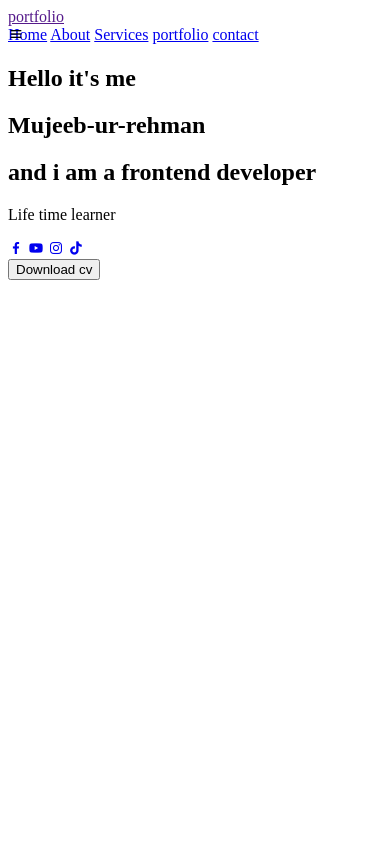
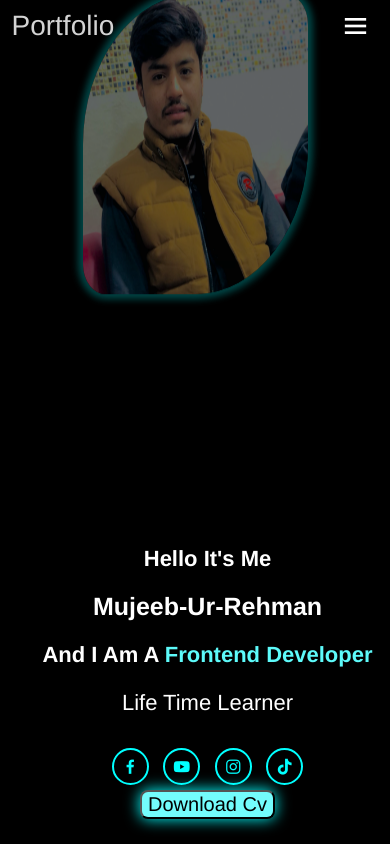
Before and after one commit to mxd-solutions/portfollio, a plain HTML site: page htmlfiles/myportfolio/index.html in a window 390 px wide. Drawn offline with nearby package versions, Linux system fonts and the light colour scheme.

Commit message:
done files

```diff
--- /dev/null
+++ b/css/myportfolio.css
@@ -0,0 +1,530 @@
+* {
+  color: rgb(255, 255, 255);
+  font-family: Helvetica;
+  text-transform: capitalize;
+}
+body {
+  background-color: black;
+  margin: 0;
+  padding: 0;
+}
+.header {
+  display: flex;
+  justify-content: space-between;
+  text-decoration: none;
+  position: fixed;
+  top: 0;
+  left: 0;
+  width: 100%;
+  height: 100%;
+  padding: 25px 0px;
+
+  z-index: 1;
+}
+
+.header a {
+  font-size: 25px;
+  color: lightgrey;
+  text-decoration: none;
+  text-transform: capitalize;
+  cursor: default;
+  padding-right: 40px;
+}
+.header .links {
+  justify-content: space-between;
+  padding-right: 35px;
+  animation: fromright 3s ease 1 forwards;
+}
+a {
+  padding: 5px;
+}
+.header .links a:hover,
+.header .links a.active {
+  color: rgb(2, 145, 145);
+  transition: 0.5s;
+}
+/* menu icon */
+.menu_icon {
+  display: none;
+  font-size: 30px;
+}
+.menu_icon i{
+  color: rgb(255, 255, 255);
+  margin-right: 20px;
+}
+.home .h2 {
+  font-size: 28px;
+  position: relative; /* Ensure that the element can be moved */
+  animation: firsth1 3s ease 0s forwards;
+  visibility: hidden;
+}
+@keyframes firsth1 {
+  0% {
+    transform: translateX(-100px);
+    opacity: 0;
+  }
+  100% {
+    transform: translateX(0px);
+    visibility: visible;
+    opacity: 1;
+  }
+}
+.home h1 {
+  font-size: 30px;
+  position: relative; /* Ensure that the element can be moved */
+  animation: firsth1 3s ease 0.4s forwards;
+  visibility: hidden;
+}
+@keyframes firsth1 {
+  0% {
+    transform: translateX(-100px);
+    opacity: 0;
+  }
+  100% {
+    transform: translateX(0px);
+    visibility: visible;
+    opacity: 1;
+  }
+}
+.animation {
+  position: relative; /* Ensure that the element can be moved */
+  animation: slide3 3s ease 0.8s forwards;
+  visibility: hidden;
+}
+@keyframes slide3 {
+  0% {
+    transform: translateX(-100px);
+    opacity: 0;
+  }
+  100% {
+    transform: translateX(0px);
+    visibility: visible;
+    opacity: 1;
+  }
+}
+.section {
+  position: relative;
+  width: 100%;
+  height: 100vh;
+  display: flex;
+  justify-content: space-between;
+
+  align-items: center;
+  /* font-size: 19px; */
+}
+.home {
+  padding: 100px 110px 0;
+
+}
+.home .span{
+  font-size: 28px;
+}
+
+
+.home p {
+  font-size: 20px;
+  position: relative; /* Ensure that the element can be moved */
+  animation: firstp 3s ease 1.6s forwards;
+  visibility: hidden;
+}
+@keyframes firstp {
+  0% {
+    transform: translateX(-100px);
+    opacity: 0;
+  }
+  100% {
+    transform: translateX(0px);
+    opacity: 1;
+    visibility: visible;
+  }
+}
+h2 .span,
+.front {
+  font-weight: bold;
+  position: relative; /* Ensure that the element can be moved */
+  animation: front 3s ease 1.2s forwards;
+  visibility: hidden;
+}
+@keyframes front {
+  0% {
+    transform: translateX(-100px);
+    opacity: 0;
+  }
+  100% {
+    transform: translateX(0px);
+    visibility: visible;
+  }
+}
+.btn button {
+  font-size: 27px;
+  background-color: rgb(115, 252, 252);
+  border-radius: 8px;
+  margin-top: 45px;
+  color: black;
+  box-shadow: 0px 0px 15px cyan;
+  animation: scalesmall 3s ease forwards;
+  z-index: 50;
+}
+.front {
+  color: rgb(93, 250, 250);
+  font-weight: bolder;
+}
+
+.img img {
+  width: 300px;
+  height: 300px;
+  border-radius: 50% 10% 50% 10%;
+  box-shadow: 0px 0px 7px 5px darkcyan;
+  filter: brightness(50%);
+  animation: lastscale 3s ease forwards, scale 6s ease 3s infinite forwards;
+  margin-right: 60px;
+}
+
+.social a i {
+  /* background-color: white ; */
+  font-size: 30px;
+  color: cyan;
+  /* background-color: transparent; */
+  border-radius: 19px;
+  border: 2px solid cyan;
+  /* display: inline-block; */
+  padding: 7px;
+  position: relative; /* Ensure that the element can be moved */
+  animation: lastt 3s ease 2s forwards, scale 6s ease 5s infinite forwards;
+  z-index: 3;
+  visibility: hidden;
+}
+@keyframes lastt {
+  0% {
+    transform: translateX(-100px);
+    opacity: 0;
+  }
+  100% {
+    transform: translateX(0px);
+    visibility: visible;
+    opacity: 1;
+  }
+}
+
+.social a i:hover {
+  /* background-color: white ; */
+  /* background-color: rgb(255, 0, 0); */
+  border-radius: 19px;
+  border: 2px solid cyan;
+  /* display: inline-block; */
+  transition: 3s;
+}
+.header .logo a {
+  color: lightgrey;
+  text-decoration: none;
+  text-transform: capitalize;
+  cursor: default;
+  padding-left: 100px;
+  font-size: 38px;
+  position: relative; /* Ensure that the element can be moved */
+  animation: slideFromleft 3s ease forwards;
+}
+
+@keyframes slideFromleft {
+  0% {
+    transform: translateX(0px); /* Start from 100px to the right */
+    opacity: 0;
+  }
+  100% {
+    transform: translateX(0px); /* End at its original position */
+    opacity: 1;
+  }
+}
+@keyframes fromright {
+  0% {
+    transform: translateX(100px); /* Start from 100px to the right */
+    opacity: 0;
+  }
+  100% {
+    transform: translateX(0px); /* End at its original position */
+    opacity: 1;
+  }
+}
+@keyframes scalesmall {
+  0% {
+    transform: scale(0); /* Start from 100px to the right */
+    opacity: 0;
+  }
+  100% {
+    transform: scale(1); /* End at its original position */
+    opacity: 1;
+  }
+}
+@keyframes scale {
+  0% {
+    transform: translatey(10px); /* Start from 100px to the right */
+    opacity: 1;
+  }
+  25% {
+    transform: translatey(0); /* End at its original position */
+    opacity: 1;
+  }
+  50% {
+    transform: translatey(-10px); /* End at its original position */
+    opacity: 1;
+  }
+  50% {
+    transform: translatey(-10px); /* Start from 100px to the right */
+    opacity: 1;
+  }
+  75% {
+    transform: translatey(0); /* End at its original position */
+    opacity: 1;
+  }
+  100% {
+    transform: translatey(10px); /* End at its original position */
+    opacity: 1;
+  }
+}
+
+@keyframes lastscale {
+  0% {
+    transform: scale(0);
+    opacity: 0;
+  }
+  100% {
+    transform: scale(1);
+    opacity: 1;
+  }
+}
+
+/* media query */
+
+@media  (max-width: 1024px) {
+  .header {
+    padding: 10px 3px;
+  }
+  .header .logo a {
+    padding-left: 70px;
+    font-size: 34px;
+  }
+  .header .links {
+    padding-right: 25px;
+    /* animation: fromright 3s ease 1 forwards; */
+  }
+  .header a {
+    font-size: 23px;
+    text-decoration: none;
+    padding-right: 34px;
+  }
+  .home {
+    padding: 20px 0px  25px 75px;
+  }
+  .section .home h2,.front{
+    font-size: 26px;
+  }
+  .section .home h1{
+    font-size: 27;
+  }
+  .section .home p{
+    font-size: 20px;
+  }
+  .social a i{
+    font-size: 28px;
+  }
+  .btn button {
+    font-size: 25px;
+    margin-top: 40px;
+  }
+  .img img {
+
+    animation: lastscale 3s ease forwards, scale 6s ease 3s infinite forwards;
+
+  }
+
+}
+@media (max-width: 983px)  {
+  .header {
+    padding: 20px 1.5px;
+  }
+  .header .logo a {
+    padding-left: 50px;
+    font-size: 28px;
+  }
+  .header .links {
+    padding-right: 15px;
+
+  }
+  .header a {
+    font-size: 20px;
+    text-decoration: none;
+    padding-right: 34px;
+  }
+  .home {
+    padding: 10px 0px  25px 50px;
+  }
+  .section .home h2,.front{
+    font-size: 23px;
+  }
+  .section .home h1{
+    font-size: 25px;
+  }
+  .section .home p{
+    font-size: 16px;
+  }
+  .social a i{
+    font-size: 24px;
+  }
+  .btn button {
+    font-size: 22px;
+    margin-top: 40px;
+
+  }
+  .img img {
+
+    padding-right: -50px;
+    width: 275px;
+    margin-bottom: 10px;
+  }
+
+}
+@media (max-width : 880px){
+  .header {
+    padding: 18px 1px;
+  }
+  .header .logo a {
+    padding-left: 50px;
+    font-size: 30px;
+  }
+  .header  a{
+    padding-right: 15px;
+    font-size: 24px;
+    /* animation: fromright 3s ease 1 forwards; */
+  }
+
+}
+
+
+@media (max-width : 800px){
+  .menu_responsive{
+
+    display: flex;
+    width: 100%;
+    height: 37vh;
+    flex-direction: column;
+    text-align: center;
+   background-color: rgba(0, 7, 7, 0.8);
+    position: absolute;
+    top: 60px;
+    overflow: hidden;
+    transition: all 0.5s;
+
+  }
+  .menu_responsive a {
+
+    padding: 0;
+    display: inline-block;
+
+  }
+  .menu_icon{
+    display: block;
+    font-size: 32px;
+
+  }
+}
+@media (max-width : 715px){
+  .header {
+    padding: 10px 1.5px;
+  }
+  .header .logo a {
+    padding-left: 25px;
+    font-size: 24px;
+  }
+
+  .home {
+    padding: 0px 0px  25px 25px;
+  }
+  .section .home h2,.front{
+    font-size: 21px;
+  }
+  .section .home h1{
+    font-size: 23.5px;
+  }
+  .section .home p{
+    font-size: 16px;
+  }
+  .social a i{
+    font-size: 22px;
+  }
+  .btn button {
+    font-size: 20px;
+    margin-top: 40px;
+
+  }
+  .img img {
+    /* animation: lastscale 3s ease forwards, scale 6s ease 3s infinite forwards; */
+
+    width: 225px;
+    margin-bottom: 30px;
+  }
+
+}
+@media (max-width : 590px) {
+  .section {
+    position: relative;
+
+    width: 100%;
+    height: 100vh;
+    display: flex;
+    flex-direction: column-reverse;
+    /* align-items: center; */
+    overflow: hidden;
+
+
+
+
+  }
+  .home{
+    padding: -50px;
+    margin: 0px;
+
+
+  }
+  .header {
+    padding: 10px 1.5px;
+  }
+  .header .logo a {
+    padding-left: 10px;
+    font-size: 28px;
+  }
+
+  .section .home h2,.front{
+    font-size: 22px;
+    text-align: center;
+  }
+  .section .home h1{
+    font-size: 25px;
+    text-align: center;
+  }
+  .section .home p{
+    font-size: 22px;
+    text-align: center;
+  }
+  .social {
+    text-align: center;
+
+  }
+  .social a i{
+    font-size: 19px;
+  }
+  .btn{
+    display: flex;
+    justify-content: center;
+  }
+  .btn button {
+    font-size: 20px;
+    margin-top: 15px;
+
+  }
+  .img{
+    padding-left: 60px;
+
+
+  }
+
+}
--- a/htmlfiles/myportfolio/index.html
+++ b/htmlfiles/myportfolio/index.html
@@ -7,8 +7,8 @@
 </head>
 
 <link href="https://unpkg.com/boxicons/css/boxicons.min.css" rel="stylesheet">
+<link rel="stylesheet" href="/css/myportfolio.css">
 
-<link rel="stylesheet" href="/css/myportfolio.css">
 <body>
 
     <header class="header">
@@ -50,7 +50,7 @@
             </div>
         </div>
         <div class="img">
-            <img src="/pics/WhatsApp Image 2025-03-12 at 15.42.08_75878a4d.jpg" alt="">
+            <img src="/pics/WhatsApp Image 2025-03-12 at 15.42.08_fec12fd1.jpg" alt="">
         </div>
     </section>
 
```
Also changed, not shown: htmlfiles/my_protfolio_about.html (+1 -1 lines), pics/WhatsApp Image 2025-03-12 at 15.42.08_fec12fd1.jpg (added).
